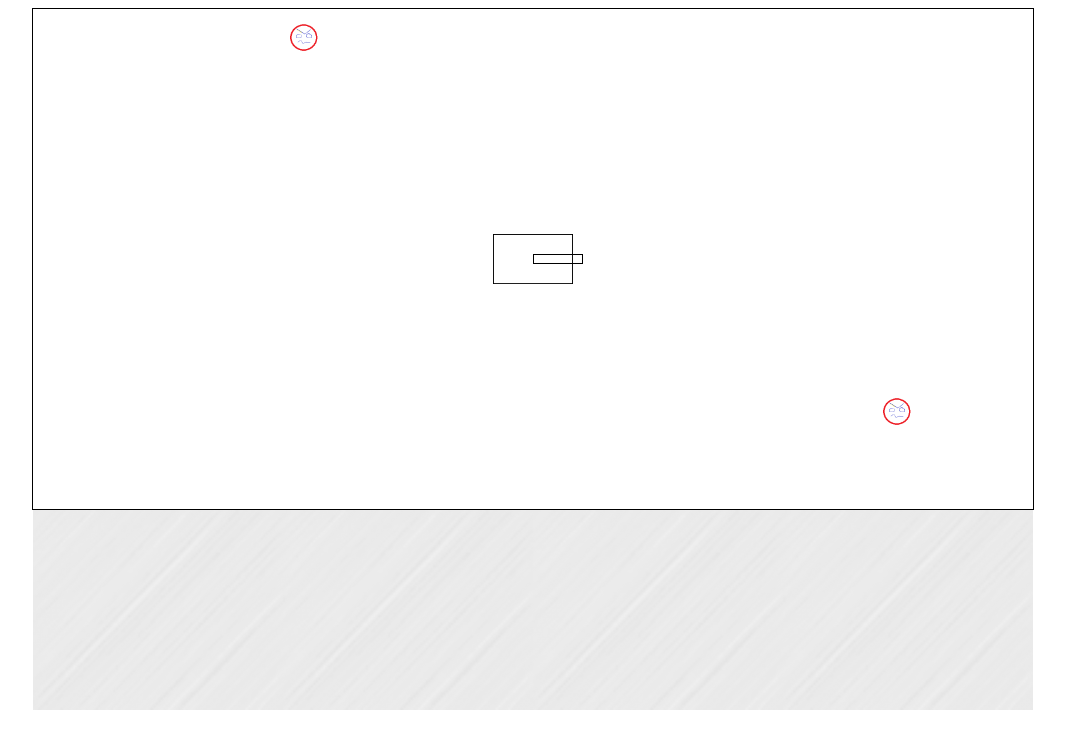
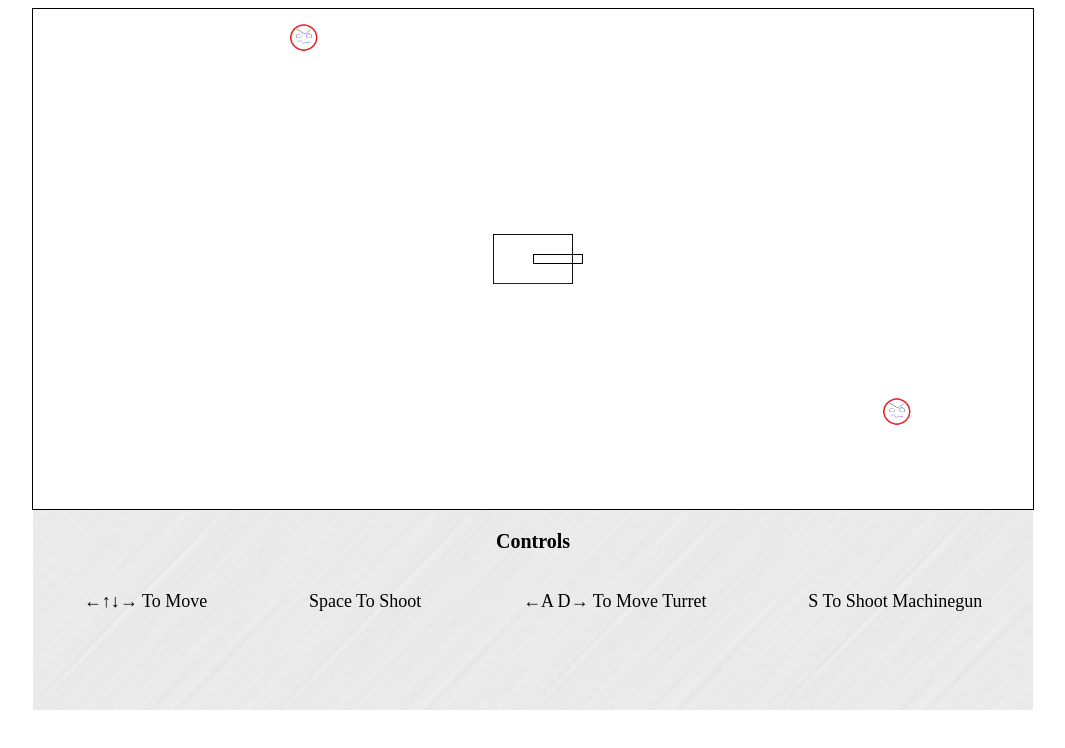
Before and after one commit to Samuel176/tank-game, a website: page index.html in a window 1280 px wide. Shown: the whole page, without its empty margins (107-1172 px from the left). Drawn offline with Linux system fonts and the light colour scheme.

Commit message:
Add files via upload

```diff
--- a/index.html
+++ b/index.html
@@ -11,7 +11,14 @@
     <div class="game-container">
         <canvas id="game"></canvas>
         <div class="info">
+            <h3 class="heading-secondary">Controls</h3>
+            <div class="info__container">
+                <p class="info__container-text">←↑↓→ To Move</p>
+                <p class="info__container-text">Space To Shoot</p>
+                <p class="info__container-text">←A D→ To Move Turret</p>
+                <p class="info__container-text">S To Shoot Machinegun</p>
 
+            </div>
         </div>
     </div>
     <script type="module" src="index.js"></script>
--- a/index.js
+++ b/index.js
@@ -39,6 +39,7 @@ function game(){
             if (enemy.collideWith(shell)) {
                 enemies.splice(enemyIndex, 1);
                 player.shells.splice(shellIndex, 1);
+
             }
         });
     player.machineGuns.forEach((bullet, bulletIndex)=> {
--- a/sass/base/_typography.scss
+++ b/sass/base/_typography.scss
@@ -0,0 +1,4 @@
+.heading-secondary{
+    font-size: 2rem;
+    text-align: center;
+}
--- a/sass/pages/_home.scss
+++ b/sass/pages/_home.scss
@@ -16,4 +16,13 @@
     background-repeat: no-repeat;
     height: 200px;
     width: 1000px;
+
+    &__container{
+        display: flex;
+        flex-direction: row;
+        justify-content: space-around;
+        &-text{
+            font-size: 1.8rem;
+        }
+    }
 }
```
Also changed, not shown: css/style.css, img/bang.gif (added), 1 other file.
